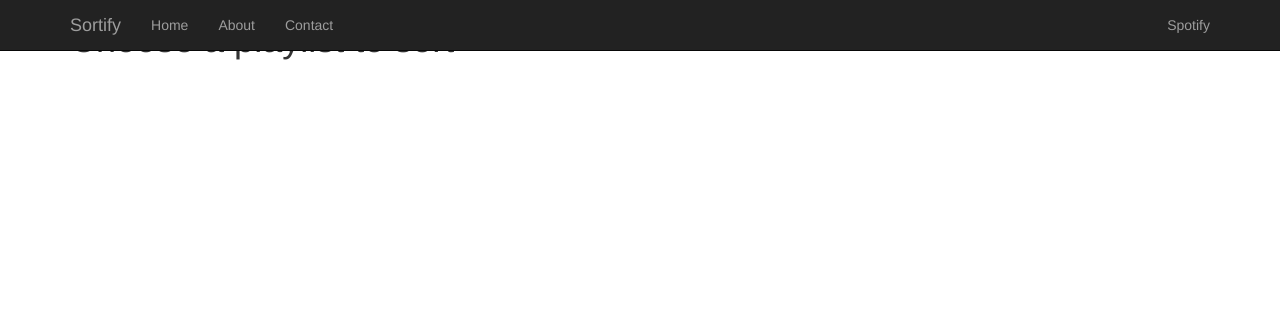
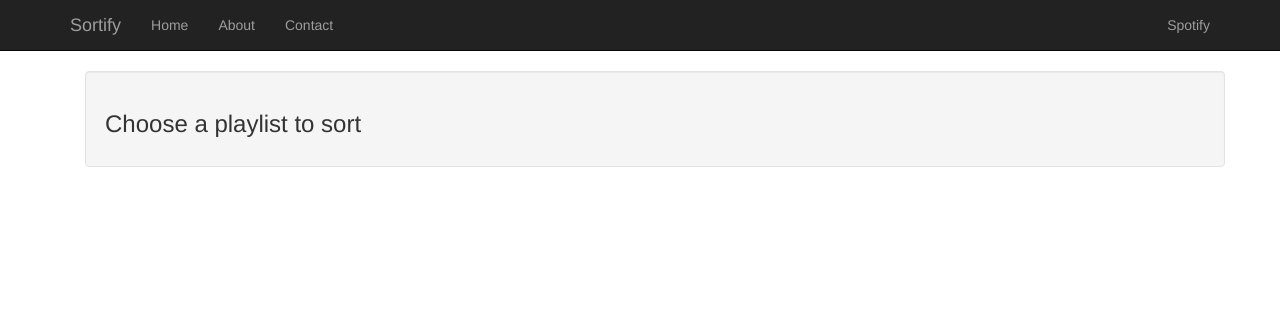
Before and after one commit to pyBourne/sortify, a Flask app: template templates/playlists.html in a window 1280 px wide. Shown: the top 311 px of the page. Run offline with Flask 2, Linux system fonts and the light colour scheme; the template is opened without the code that fills it, so the values that code supplies are empty; parts of the project's set-up code (start-up, migrations or seed data) failed here and were passed over; some libraries are stand-ins or nearby versions.

Commit message:
fixed bootstrap navbar

```diff
--- a/templates/base.html
+++ b/templates/base.html
@@ -9,7 +9,7 @@
   {{google.uanalytics('UA-113803389-1')}}
 {% endblock %}
 {% block navbar %}
-    <nav class="navbar navbar-inverse navbar-fixed-top">
+    <nav class="navbar navbar-inverse navbar-static-top">
       <div class="container">
         <div class="navbar-header">
           <button type="button" class="navbar-toggle collapsed" data-toggle="collapse" data-target="#navbar" aria-expanded="false" aria-controls="navbar">
--- a/templates/playlists.html
+++ b/templates/playlists.html
@@ -2,7 +2,12 @@
 {% block pagename %}
 {% endblock %}
 {% block data %}
-    <h1>Choose a playlist to sort</h1>
+    <div class="container">
+        <div class="well">
+            <h3>Choose a playlist to sort</h3>
+        </div>
+    </div>
+    <div class="container">
         <div class="row">
             {% for item in playlists %}
                 <div class="col-sm-6 col-md-4">
@@ -18,4 +23,5 @@
                 </div>
             {% endfor %}
         </div>
+    </div>
 {% endblock %}
```
Lines whose indentation alone changed are shown as unchanged.
